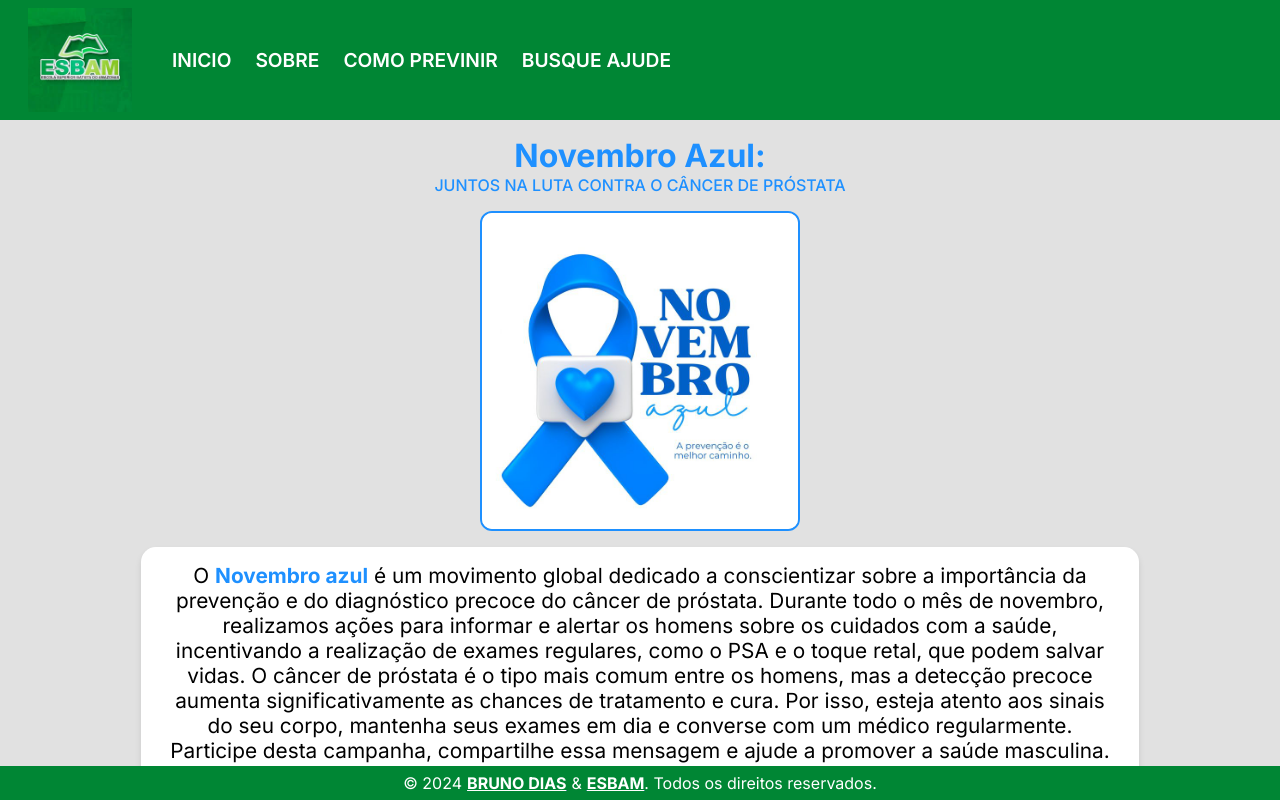
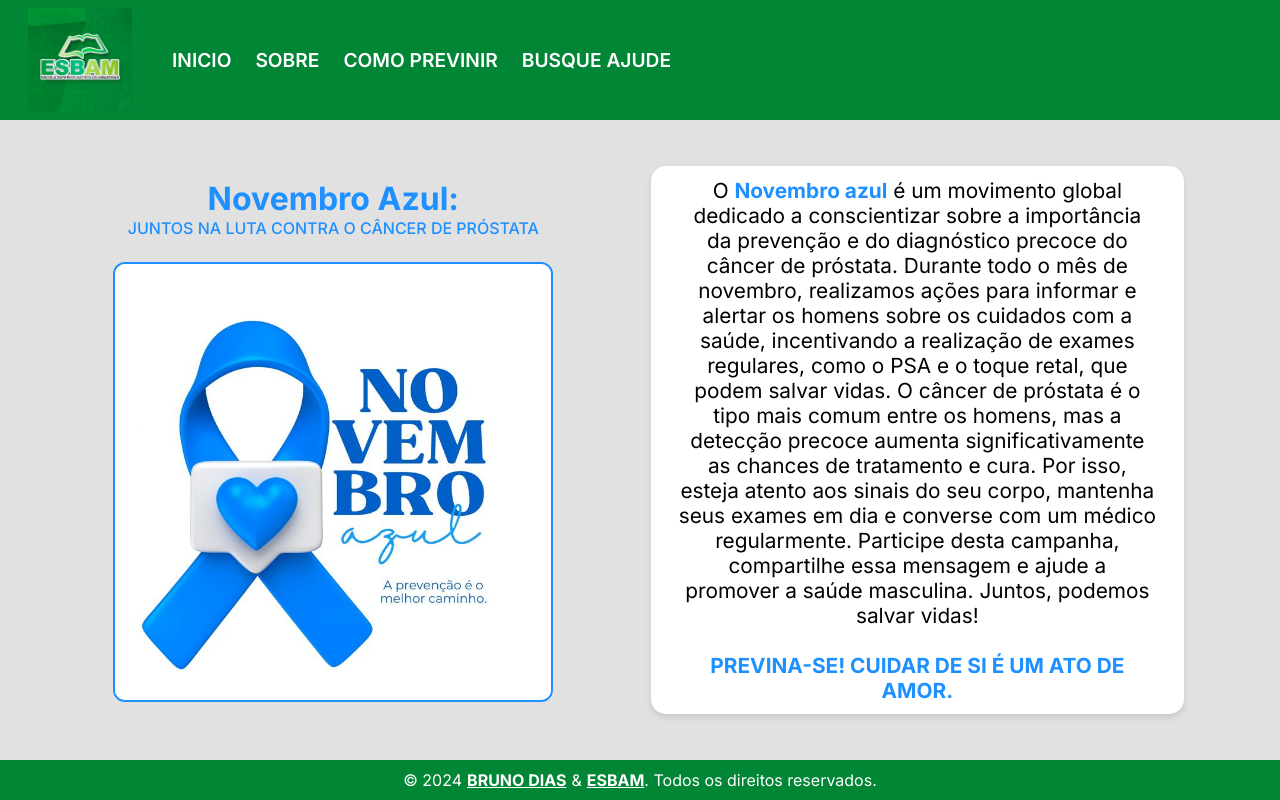
Before and after one commit to brunodias0903/blue-november-esbam, a React (Vite) app: page / in a window 1280 px wide. Built offline with nearby package versions, Linux system fonts and the light colour scheme.

Commit message:
style: update styles and paddings

```diff
--- a/src/pages/About/styles.ts
+++ b/src/pages/About/styles.ts
@@ -19,17 +19,17 @@ export const CardContainer = styled.section`
 `;
 
 export const ContainerAboutProstata = styled.div`
-  width: 85vh;
+  width: 100vh;
   padding: 1rem;
   box-shadow: 0px 4px 6px rgba(0, 0, 0, 0.1);
   border-radius: 15px;
 
   @media (max-width: 768px) {
-    width: 40vh;
+    width: 65vh;
   }
 `;
 
 export const TitleAboutProstata = styled.h1`
-  color: #1E90FF;
+  color: #1e90ff;
   margin-bottom: 1rem;
-`
+`;
--- a/src/pages/Home/index.tsx
+++ b/src/pages/Home/index.tsx
@@ -1,9 +1,9 @@
 import BlueNovember from "../../assets/november_blue.jpg";
 import {
+  HomeBlueNovemberImg,
   HomeContainer,
   HomeContentContainer,
   HomeContentText,
-  HomeBlueNovemberImg,
   HomeSubtitle,
   HomeTitle,
   HomeTitleContainer,
@@ -15,8 +15,8 @@ const Home = () => {
       <HomeTitleContainer>
         <HomeTitle>Novembro Azul:</HomeTitle>
         <HomeSubtitle>JUNTOS NA LUTA CONTRA O CÂNCER DE PRÓSTATA</HomeSubtitle>
+        <HomeBlueNovemberImg src={BlueNovember} />
       </HomeTitleContainer>
-      <HomeBlueNovemberImg src={BlueNovember} />
       <HomeContentContainer>
         <HomeContentText>
           O <strong style={{ color: "#1E90FF" }}>Novembro azul</strong> é um
--- a/src/pages/Home/styles.ts
+++ b/src/pages/Home/styles.ts
@@ -4,19 +4,26 @@ export const HomeContainer = styled.div`
   flex: 1;
 
   display: flex;
-  flex-direction: column;
+  flex-direction: row;
   align-items: center;
+  justify-content: center;
+  padding-right: 10vh;
 
-  gap: 2vh;
+  @media (max-width: 768px) {
+    flex-direction: column;
+    justify-content: flex-start;
+    padding: 0;
+  }
 `;
 
 export const HomeBlueNovemberImg = styled.img`
-  width: 40vh;
+  width: 55vh;
   border-radius: 12px;
-  border: 2px solid #1E90FF;
+  border: 2px solid #1e90ff;
 
   @media (max-width: 768px) {
     width: 35vh;
+    margin-bottom: 2vh;
   }
 `;
 
@@ -31,7 +38,7 @@ export const HomeTitleContainer = styled.div`
 export const HomeTitle = styled.h1`
   font-size: 2rem;
 
-  color: #1E90FF;
+  color: #1e90ff;
 `;
 
 export const HomeSubtitle = styled.p`
@@ -40,17 +47,23 @@ export const HomeSubtitle = styled.p`
 
   text-align: center;
 
-  color: #1E90FF;
+  color: #1e90ff;
+
+  margin-bottom: 3vh;
 `;
 
 export const HomeContentContainer = styled.div`
   width: 80%;
+  height: 90%;
 
   padding: 2vh 3.5vh;
   border-radius: 15px;
   box-shadow: 0px 4px 6px rgba(0, 0, 0, 0.1);
 
   background-color: white;
+
+  display: flex;
+  align-items: center;
 
   @media (max-width: 768px) {
     width: 100%;
```
Also changed, not shown: src/components/HoverCard/index.tsx (+6 -9 lines), src/pages/About/index.tsx (+22 -6 lines).
